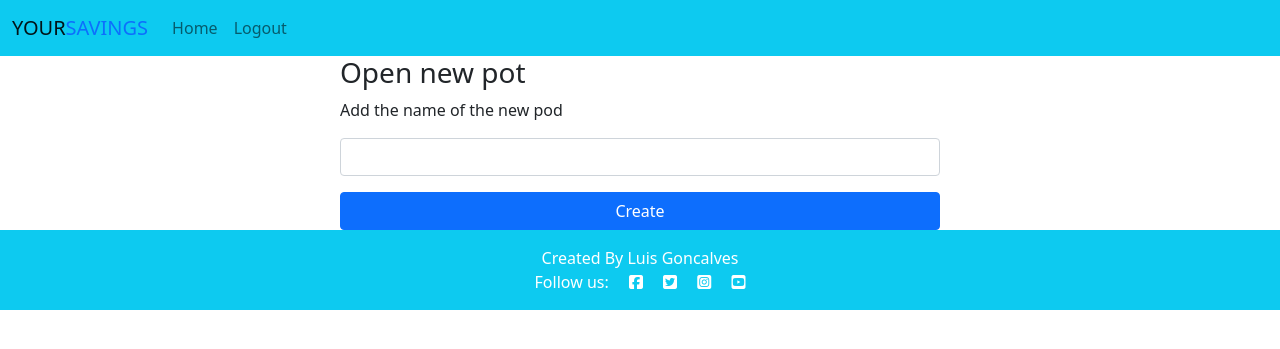
After one commit to Luisg882/savings-tracker, a Django app: page /ope-pot in a window 1280 px wide. The commit adds this page. Shown: the top 349 px of the page. Run offline with Django 4.2, Linux system fonts and the light colour scheme; a user stored in the database is signed in; tables that the repository leaves empty hold one stand-in row (values such as "Sample post"); some libraries are stand-ins or nearby versions.

Commit message:
Add the Open new pot to the profile.html to create and add a new saving pot to the user profile

```diff
--- a/saving/forms.py
+++ b/saving/forms.py
@@ -1,10 +1,10 @@
 from django import forms
 from django.contrib.auth.models import User
-from .models import Profile
+from .models import Profile, SavingPot
 from crispy_forms.helper import FormHelper
 from crispy_forms.layout import Layout, Field
 
-
+# Form to create new user
 class CustomSignupForm(forms.ModelForm):
     class Meta:
         model = Profile
@@ -26,6 +26,7 @@ class CustomSignupForm(forms.ModelForm):
         profile.save()
         return user
 
+# Form to add Money in the user Main Balance
 class AddMoney(forms.ModelForm):
     class Meta:
         model = Profile
@@ -35,3 +36,9 @@ class AddMoney(forms.ModelForm):
         super(AddMoney, self).__init__(*args, **kwargs)
         self.helper = FormHelper(self)
         self.helper.form_show_labels = False
+
+# Form to open new Saving Pot
+class OpenNewPot(forms.ModelForm):
+    class Meta:
+        model = SavingPot
+        fields = ('name',)
--- /dev/null
+++ b/saving/templates/account/open_pot.html
@@ -0,0 +1,25 @@
+{% extends "base.html" %} {% block content %}
+{% load static %}
+{% load crispy_forms_tags %}
+<div class="container-fluid d-flex flex-column justify-content-center align-items-center">
+    <div class="w-100" style="max-width: 600px;">
+        <h3>Open new pot</h3>
+        <form method="post">
+            <p>Add the name of the new pod</p>
+            {% csrf_token %}
+            {{ pot_form | crispy }}
+            <!-- Hide the Name label manually -->
+            <style>
+                .form-group label[for="id_name"],
+                .form-label[for="id_name"] {
+                    display: none !important;
+                }
+            </style>
+            <button type="submit" class="btn btn-primary w-100">Create</button>
+        </form>
+    </div>
+</div>
+
+
+
+{% endblock %}
--- a/saving/templates/account/profile.html
+++ b/saving/templates/account/profile.html
@@ -4,9 +4,12 @@
 <div class="container mt-5">
     <h1 class="text-center">Welcome, {{ profile.user.username }}</h1>
     <div class="text-center">
-        <h2>Main Balance: ${{ profile.main_balance }}</h2>
+        <h2>Your Balance: ${{ profile.main_balance }}</h2>
         <a href="{% url 'move-money' %}" class="post-link">
             <h3>Add Money</h3>
+        </a>
+        <a href="{% url 'open-pot' %}" class="post-link">
+            <h3>Open new Pot</h3>
         </a>
     </div>
     <div class="mt-4 text-center">
--- a/saving/urls.py
+++ b/saving/urls.py
@@ -5,4 +5,5 @@ urlpatterns = [
     path('', views.home_view, name='home'),
     path('profile/', views.profile_view, name='profile'),
     path('move-money/', views.move_money_view, name='move-money'),
+    path('ope-pot', views.create_saving_pot_view, name='open-pot'),
 ]
--- a/saving/views.py
+++ b/saving/views.py
@@ -3,7 +3,7 @@ from django.shortcuts import render, redirect
 from django.contrib.auth.decorators import login_required
 from django.contrib import messages
 from .models import Profile
-from .forms import AddMoney
+from .forms import AddMoney, OpenNewPot
 
 def home_view(request):
     if request.user.is_authenticated:
@@ -45,3 +45,26 @@ def move_money_view(request):
             'add_money_form': add_money_form,
         }
     )
+
+@login_required
+def create_saving_pot_view(request):
+    profile = Profile.objects.get(user=request.user)
+
+    if request.method =="POST":
+        pot_form = OpenNewPot(data=request.POST)
+        if pot_form.is_valid():
+            saving_pot = pot_form.save(commit=False)
+            saving_pot.profile = profile
+            saving_pot.user = request.user
+            saving_pot.save()
+            messages.success(request, 'Saving por created successfully')
+            return redirect('profile')
+    else:
+        pot_form = OpenNewPot()
+
+    return render(
+        request, 'account/open_pot.html',
+        {
+            'pot_form': pot_form
+        }
+    )
```
